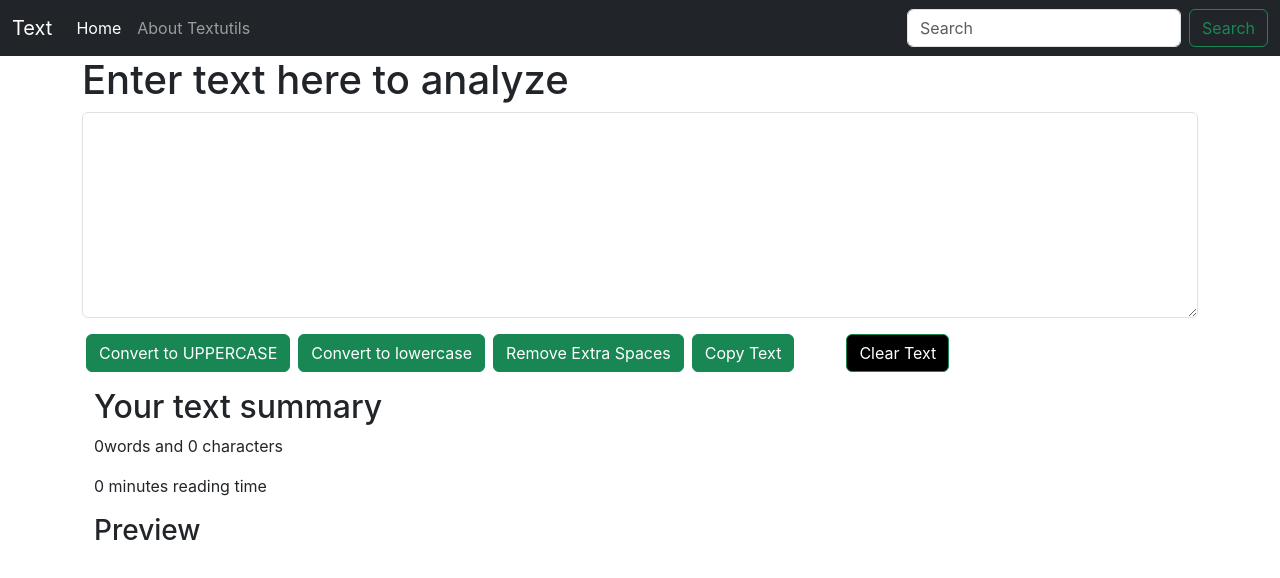
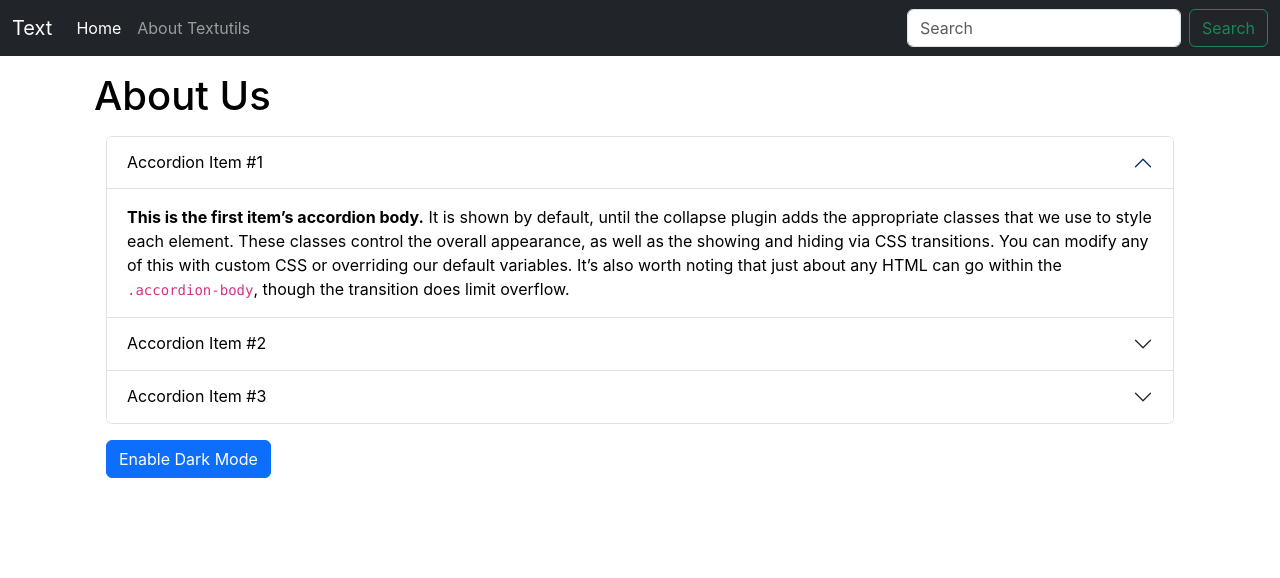
Before and after one commit to nikhilkumar-05/my-react-app, a React (Create React App) app: page / in a window 1280 px wide. Shown: the top 578 px of the page. Built offline with nearby package versions, Linux system fonts and the light colour scheme.

Commit message:
App dark mode

```diff
--- a/src/App.js
+++ b/src/App.js
@@ -1,17 +1,18 @@
 import './App.css';
+import About from './components/About';
 import Navbar from './components/Navbar';
-import TextForm from './components/TextForm' ;
+// import TextForm from './components/TextForm';  // Removed unused import
 
 function App() {
   return (
     <>
       <Navbar title="Text" aboutText="About Textutils" />
-      <div className="container my-3r ">
-      <TextForm heading ="Enter text here to analyze"/>
+      <div className="container my-3">
+        {/* <TextForm heading="Enter text here to analyze" /> */}  {/* Uncomment if needed */}
+        <About />
       </div>
     </>
   );
 }
 
-
 export default App;
--- a/src/components/About.js
+++ b/src/components/About.js
@@ -1,9 +1,113 @@
-import React from 'react'
+import React, { useState } from 'react';
 
 export default function About() {
+  const [mystyle, setMystyle] = useState({
+    color: 'black',
+    backgroundColor: 'white',
+  });
+
+  const [btnText, setBtnText] = useState('Enable Dark Mode');
+
+  const toggleStyle = () => {
+    if (mystyle.color === 'black') {
+      setMystyle({
+        color: 'green',
+        backgroundColor: 'black',
+      });
+      setBtnText('Enable Light Mode');
+    } else {
+      setMystyle({
+        color: 'black',
+        backgroundColor: 'white ',
+      });
+      setBtnText('Enable Dark Mode');
+    }
+  };
+
   return (
-    <div>
-
+    <div className="container" style={mystyle}>
+      <h1 className="my-2">About Us</h1>
+      <div className="container my-3">
+        <div className="accordion" id="accordionExample">
+          <div className="accordion-item">
+            <h2 className="accordion-header">
+              <button
+                className="accordion-button"
+                type="button"
+                data-bs-toggle="collapse"
+                data-bs-target="#collapseOne"
+                aria-expanded="true"
+                aria-controls="collapseOne"
+                style={mystyle}
+              >
+                Accordion Item #1
+              </button>
+            </h2>
+            <div
+              id="collapseOne"
+              className="accordion-collapse collapse show"
+              data-bs-parent="#accordionExample"
+            >
+              <div className="accordion-body" style={mystyle}>
+                <strong>This is the first item’s accordion body.</strong> It is shown by default, until the collapse plugin adds the appropriate classes that we use to style each element. These classes control the overall appearance, as well as the showing and hiding via CSS transitions. You can modify any of this with custom CSS or overriding our default variables. It’s also worth noting that just about any HTML can go within the <code>.accordion-body</code>, though the transition does limit overflow.
+              </div>
+            </div>
+          </div>
+          <div className="accordion-item">
+            <h2 className="accordion-header">
+              <button
+                className="accordion-button collapsed"
+                type="button"
+                data-bs-toggle="collapse"
+                data-bs-target="#collapseTwo"
+                aria-expanded="false"
+                aria-controls="collapseTwo"
+                style={mystyle}
+              >
+                Accordion Item #2
+              </button>
+            </h2>
+            <div
+              id="collapseTwo"
+              className="accordion-collapse collapse"
+              data-bs-parent="#accordionExample"
+            >
+              <div className="accordion-body" style={mystyle}>
+                <strong>This is the second item’s accordion body.</strong> It is hidden by default, until the collapse plugin adds the appropriate classes that we use to style each element. These classes control the overall appearance, as well as the showing and hiding via CSS transitions. You can modify any of this with custom CSS or overriding our default variables. It’s also worth noting that just about any HTML can go within the <code>.accordion-body</code>, though the transition does limit overflow.
+              </div>
+            </div>
+          </div>
+          <div className="accordion-item">
+            <h2 className="accordion-header">
+              <button
+                className="accordion-button collapsed"
+                type="button"
+                data-bs-toggle="collapse"
+                data-bs-target="#collapseThree"
+                aria-expanded="false"
+                aria-controls="collapseThree"
+                style={mystyle}
+              >
+                Accordion Item #3
+              </button>
+            </h2>
+            <div
+              id="collapseThree"
+              className="accordion-collapse collapse"
+              data-bs-parent="#accordionExample"
+            >
+              <div className="accordion-body" style={mystyle}>
+                <strong>This is the third item’s accordion body.</strong> It is hidden by default, until the collapse plugin adds the appropriate classes that we use to style each element. These classes control the overall appearance, as well as the showing and hiding via CSS transitions. You can modify any of this with custom CSS or overriding our default variables. It’s also worth noting that just about any HTML can go within the <code>.accordion-body</code>, though the transition does limit overflow.
+              </div>
+            </div>
+          </div>
+        </div>
+      </div>
+      <div className="container">
+        <button type="button" onClick={toggleStyle} className="btn btn-primary">
+          {btnText}
+        </button>
+      </div>
     </div>
-  )
+  );
 }
```
